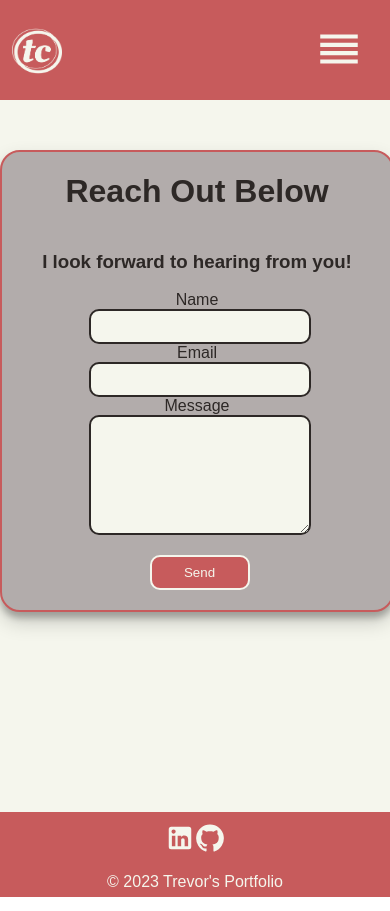
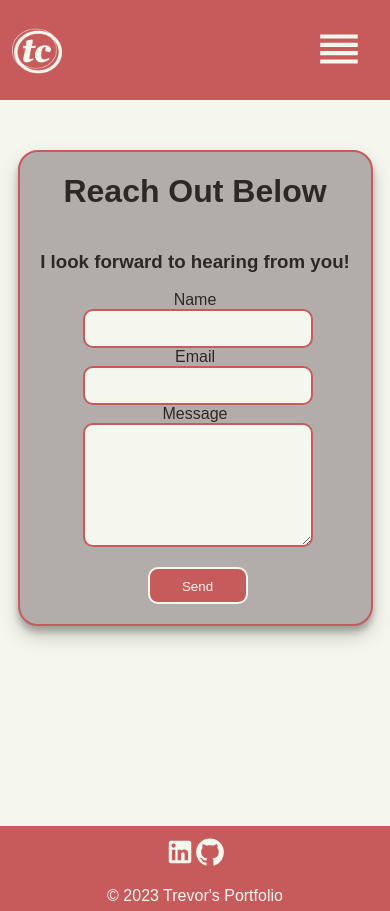
Before and after one commit to RareTC/portfolio, a React (Create React App) app: page /contact in a window 390 px wide. Built offline with nearby package versions, Linux system fonts and the light colour scheme; the HTML template or start-up script is replaced by a standard one.

Commit message:
Made contact form match rest of website.

```diff
--- a/src/components/Contact/Contact.css
+++ b/src/components/Contact/Contact.css
@@ -19,11 +19,11 @@
 
 .contactForm input , textarea {
     background-color: #f5f6ed;
-    border: solid 2px #2d2826;
+    border: solid 2px #c75b5c;
     border-radius: 10px;
     margin-left: 5px;
     width: 250px;
-    padding: 8px;
+    padding: 10px;
 }
 
 .contactForm input, textarea:focus {
@@ -68,7 +68,7 @@ textarea {
 
 @media screen and (max-width: 600px) {
     .contactForm {
-        width: 100%;
+        width: 90%;
         height: 100%;
       }
 
```
